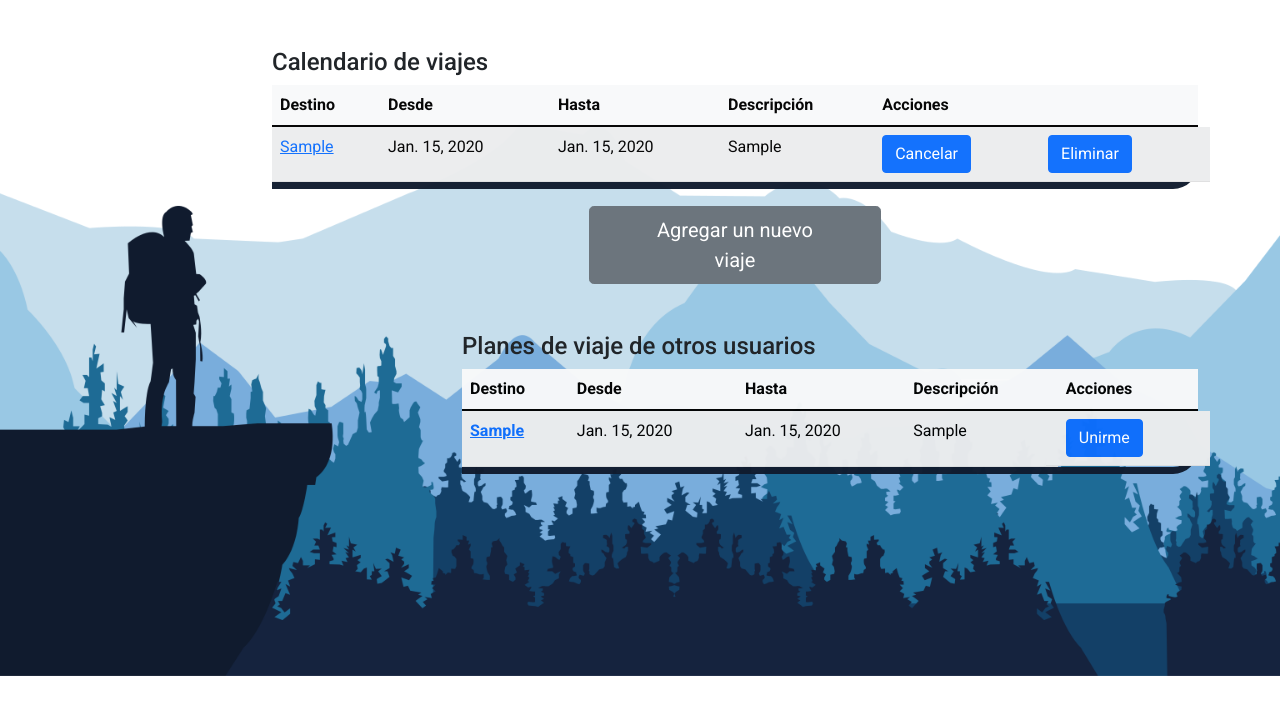
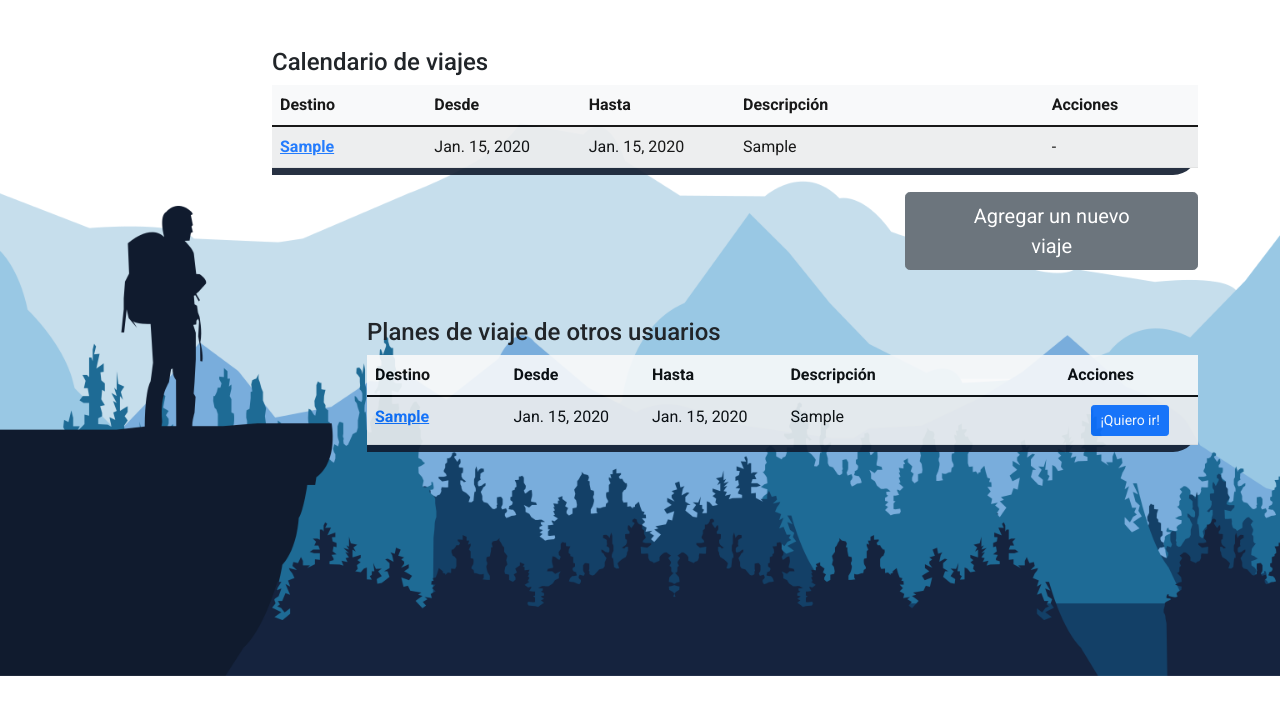
Before and after one commit to jorgerices/travel_buddy, a Django app: template main/templates/travels.html in a window 1280 px wide. Shown: the top 715 px of the page. Run offline with Django 3.2, Linux system fonts and the light colour scheme; tables that the repository leaves empty hold one stand-in row (values such as "Sample post"); the template is opened without the code that fills it: values that come from a table or form of the project are taken from there, most other values are stand-ins (such as "Sample title", 1, 10 or a date in 2020).

Commit message:
Examen final Django Coding Dojo con detalles visuales en bootstrap

```diff
--- a/main/static/css/mystyle.css
+++ b/main/static/css/mystyle.css
@@ -45,12 +45,12 @@ h1 {
     letter-spacing: 2px;
 }
 nav {
-    opacity: 97%;
+    opacity: 90%;
     box-shadow: 0 7px 0 #101B2E;
 }
 
 div > table, div > ul.list-group {
-    opacity: 97%;
+    opacity: 90%;
     border-bottom-right-radius: 25px;
     border-top-left-radius: 25px;
     box-shadow: 0 7px 0 #101B2E;
--- a/main/templates/travels.html
+++ b/main/templates/travels.html
@@ -28,41 +28,39 @@
             <table class="table table-light table-striped">
                 <thead>
                     <tr>
-                        <th scope="col">Destino</th>
-                        <th scope="col">Desde</th>
-                        <th scope="col">Hasta</th>
-                        <th scope="col">Descripción</th>
-                        <th scope="col">Acciones</th>
+                        <th class="col-2" scope="col">Destino</th>
+                        <th class="col-2" scope="col">Desde</th>
+                        <th class="col-2" scope="col">Hasta</th>
+                        <th class="col-4" scope="col">Descripción</th>
+                        <th class="col-2" scope="col">Acciones</th>
                     </tr>
                 </thead>
                 <tbody>
+                    {% for personal in all_the_personal_travels %}
                     <tr>
-                        {% for personal in all_the_personal_travels %}
-                        <td scope="row">
+                        <th scope="row">
                             <a href="/travels/{{personal.id}}">{{personal.destination}}</a>
-                        </td>
+                        </th>
                         <td>{{personal.start_date}}</td>
                         <td>{{personal.end_date}}</td>
                         <td>{{personal.plan}}</td>
-                        {% endfor %}
-                        <td class="row">
-                            {% for personal in all_the_personal_travels %}
-                            <form class="col-6" action="/travels/{{travel.id}}/edit" method="POST">
-                                {% csrf_token %}
-                                <button class="btn btn-primary" type="submit">Cancelar</button>
-                            </form>
-                            {% endfor %}
-                            {% for created in all_the_personal_travels_created %}
-                            <form class="col-6" action="/travels/{{created.id}}/destroy" method="POST">
-                                {% csrf_token %}
-                                <button class="btn btn-primary" type="submit">Eliminar</button>
-                            </form>
-                            {% endfor %}
+                        <td class="">
+                            {% if trip.creator == request.session.user.name %}
+                                {% for created in all_the_personal_travels_created %}
+                                <form class="ms-4" action="/travels/{{created.id}}/destroy" method="POST">
+                                    {% csrf_token %}
+                                    <button class="btn btn-primary btn-sm" type="submit">Eliminar</button>
+                                </form>
+                                {% endfor %}
+                            {% else %}
+                                <div>-</div>
+                            {% endif %}
                         </td>
                     </tr>
+                    {% endfor %}
                 </tbody>
             </table>
-            <div class="row justify-content-center">
+            <div class="row justify-content-end">
                 <div class="col-4">
                     <a type="button" class="btn btn-lg btn-secondary px-5 mt-2" href="/travels/new">Agregar un nuevo viaje</a>
                 </div>
@@ -71,16 +69,16 @@
     </div>
 
     <div class="row">
-        <div class="col-8 offset-4 mt-5">
+        <div class="col-9 offset-3 mt-5">
             <h4>Planes de viaje de otros usuarios</h4>
             <table class="table table-light table-striped">
                 <thead>
                     <tr>
-                        <th scope="col">Destino</th>
-                        <th scope="col">Desde</th>
-                        <th scope="col">Hasta</th>
-                        <th scope="col">Descripción</th>
-                        <th scope="col">Acciones</th>
+                        <th class="col-2" scope="col">Destino</th>
+                        <th class="col-2" scope="col">Desde</th>
+                        <th class="col-2" scope="col">Hasta</th>
+                        <th class="col-4" scope="col">Descripción</th>
+                        <th class="col-2" scope="col">Acciones</th>
                     </tr>
                 </thead>
                 <tbody>
@@ -92,10 +90,10 @@
                         <td>{{other.start_date}}</td>
                         <td>{{other.end_date}}</td>
                         <td>{{other.plan}}</td>
-                        <td class="row">
-                            <form class="col-6" action="/travels/{{travel.id}}/join" method="POST">
+                        <td class="">
+                            <form class="ms-4" action="/travels/{{other.id}}/join" method="POST">
                                 {% csrf_token %}
-                                <a class="btn btn-primary" type="submit" href="/join/{{trip.id}}">Unirme</button>
+                                <button class="btn btn-primary btn-sm" type="submit">¡Quiero ir!</button>
                             </form>
                         </td>
                     </tr>
--- a/main/urls.py
+++ b/main/urls.py
@@ -12,5 +12,4 @@ urlpatterns = [
     path('travels/<int:trip_id>', views.view_travel),
     path('travels/<int:trip_id>/join', views.join),
     path('travels/<int:trip_id>/destroy', views.delete_travel)
-
 ]
--- a/main/views.py
+++ b/main/views.py
@@ -56,7 +56,7 @@ def join(request, trip_id):
     this_travel.travellers.add(current_user)
 
     messages.success(request, "Felicitaciones, te has unido exitosamente a este viaje")
-    return redirect(f"/travels/{trip_id}")
+    return redirect("/travels")
 
 @login_required
 def view_travel(request, trip_id):
@@ -73,4 +73,6 @@ def delete_travel(request, trip_id):
     if request.method == "POST":
         a_travel = Trip.objects.get(id=trip_id)
         a_travel.delete()
+
+    messages.success(request, "Has eliminado exitosamente este viaje")
     return redirect("/travels")
```
